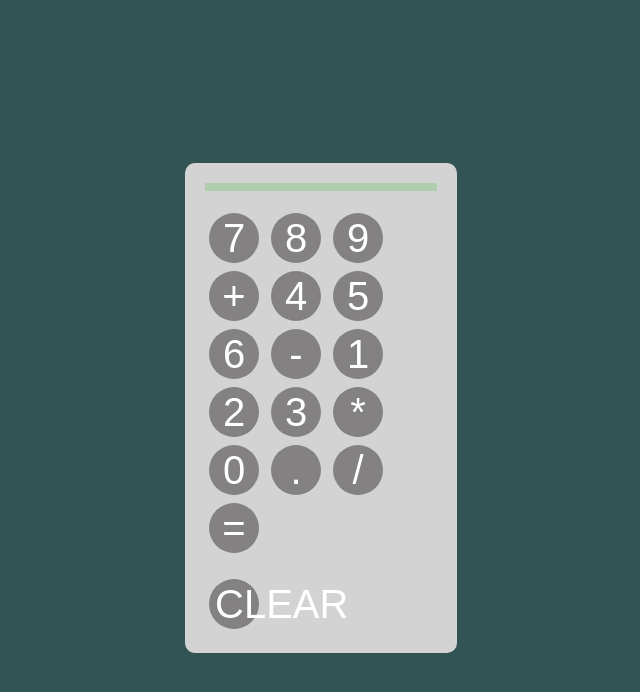
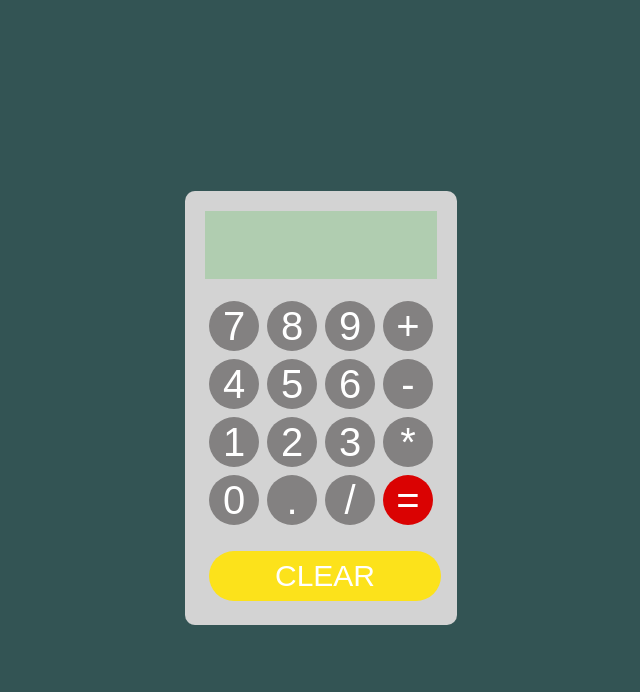
Before and after one commit to Wa1idMahmoud/Calculator.js, a plain HTML site: page index.html in a window 1280 px wide. Both pictures are taken after a click on the button "CLEAR". Shown: the whole page, without its empty margins (319-959 px from the left). Drawn offline with Linux system fonts and the light colour scheme.

Commit message:
Completed the app.js function to do calculations,

```diff
--- a/app.js
+++ b/app.js
@@ -0,0 +1,32 @@
+/* This is going to call all buttons and put it in the buttons function as it calls anything with the element button. */
+const buttons = document.querySelectorAll('button')
+
+/* This will display the output in the screen. */
+const screenDisplay = document.querySelector('.screen')
+
+/* This is the calculation array, it starts empty. */
+let calculation = []
+let accumulativeCalculation
+
+/* this is where the calculations happens, telling what button does what, telling the clear button to make a new empty array and the = to evaluate the sums. */
+/* have the vale of the equation in the button placeholder and store it in the calculation array*/
+function calculate(button) {
+    const value = button.textContent
+    if (value === "CLEAR") {
+        calculation = []
+        screenDisplay.textContent = ''
+    } else if (value === "=") {
+        screenDisplay.textContent = eval(accumulativeCalculation)
+    } else {
+        calculation.push(value)
+        accumulativeCalculation = calculation.join('')
+        screenDisplay.textContent = accumulativeCalculation
+    }
+}
+
+
+
+/* Hook up all event listeners to all our buttons */
+/* I used forEach method to grab all buttons */
+/* Then I added addEventListener to listen for each click of each button to then do a call back and calculate them */
+buttons.forEach(button => button.addEventListener('click', () => calculate(button)))
--- a/styles.css
+++ b/styles.css
@@ -14,20 +14,31 @@ body {
     background-color: rgb(211,211,211);
     padding: 20px;
     border-radius: 10px;
+    display: flex;
+    flex-direction: column;
+
 }
 
 
 .screen {
-    width: 224px;
+    min-height: 60px;
+    max-height: 200px;
     background-color: rgb(176, 205, 176);
     font-size: 40px;
     text-align: end;
     padding: 4px;
-}
+    overflow-y: auto;
+  }
+
+
+
+
 
 /* This will make the buttons size to the specified amount */
 .buttons {
     width: 232px;
+    display: flex;
+    flex-wrap: wrap;
 
 }
 
@@ -42,3 +53,36 @@ button {
     border-radius: 25px;
     margin: 4px;
 }
+
+/* This will change colour when we hover our mouse over the buttons. */
+button:hover {
+    background-color: rgb(111,110,110);
+}
+
+/* This will make teh button white when you press the button */
+button:active {
+    background-color: rgb(232,232,232);
+}
+
+/* This will make the colour of the = to red. */
+#equals {
+    background-color: rgb(218,2,2);
+}
+
+/* This will make the = a darker red when hovering over to show its the hovered button. */
+#equals:hover {
+    background-color: rgb(198,1,1);
+}
+
+/* This will make the clear button the same size as the CLEAR text and will make it Yellow */
+#clear {
+    width: 100%;
+    background-color: rgb(252,226,27);
+    font-size: 30px;
+}
+
+/* This will make the button a darker yellow when hovering over it. */
+#clear:hover {
+    background-color: rgb(252,201,27);
+
+}
```
Also changed, not shown: 1 other file.
